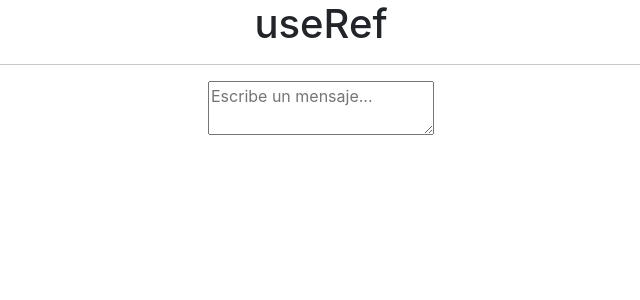
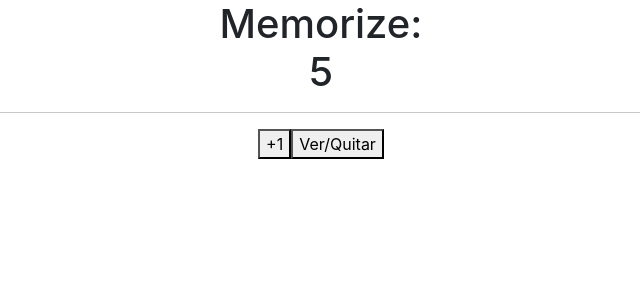
Before and after one commit to diegofdg/react_desde_cero, a React (Create React App) app in the folder 06-react-hooks/: page / in a window 1280 px wide. Shown: the top 300 px of the page, without its empty margins (319-959 px from the left). Built offline with nearby package versions, Linux system fonts and the light colour scheme.

Commit message:
06-react-hooks - react memo-funcion

```diff
--- a/06-react-hooks/src/App.js
+++ b/06-react-hooks/src/App.js
@@ -1,5 +1,6 @@
 import React from 'react'
-import Ref from './components/Ref'
+import Memorize from './components/memos/Memorize'
+//import Ref from './components/Ref'
 //import LayoutEffect from './components/LayoutEffect'
 //import Effect from './components/Effect'
 //import Calculadora from './components/Calculadora'
@@ -8,8 +9,9 @@ import Ref from './components/Ref'
 const App = () => {
   return (
     <div className='container text-center'>
-      <Ref />
+      <Memorize />
     </div>
+    //<Ref />
     //<LayoutEffect />
     //<State />
     //<Effect />
--- /dev/null
+++ b/06-react-hooks/src/components/memos/Dato.jsx
@@ -0,0 +1,8 @@
+import { memo } from 'react'
+
+const Dato = ({ value }) => {
+    console.log('otra vez me cargué')
+    return <p>{value}</p>;
+};
+
+export default memo(Dato);
--- /dev/null
+++ b/06-react-hooks/src/components/memos/Memorize.jsx
@@ -0,0 +1,25 @@
+import React, {useState } from 'react';
+import Dato from "./Dato";
+
+const Memorize = () => {
+  const [counter, setCounter] = useState(5);
+  const [view, setView] = useState(true)
+
+  const handleClick = () => {
+    setCounter(counter + 1)
+  }
+
+  return (
+    <>
+      <h1>
+        Memorize: <Dato value={counter} />
+      </h1>
+      <hr />
+
+      <button onClick={handleClick}>+1</button>
+      <button onClick={() => setView(!view)}>Ver/Quitar</button>
+    </>
+  );
+};
+
+export default Memorize;
```
